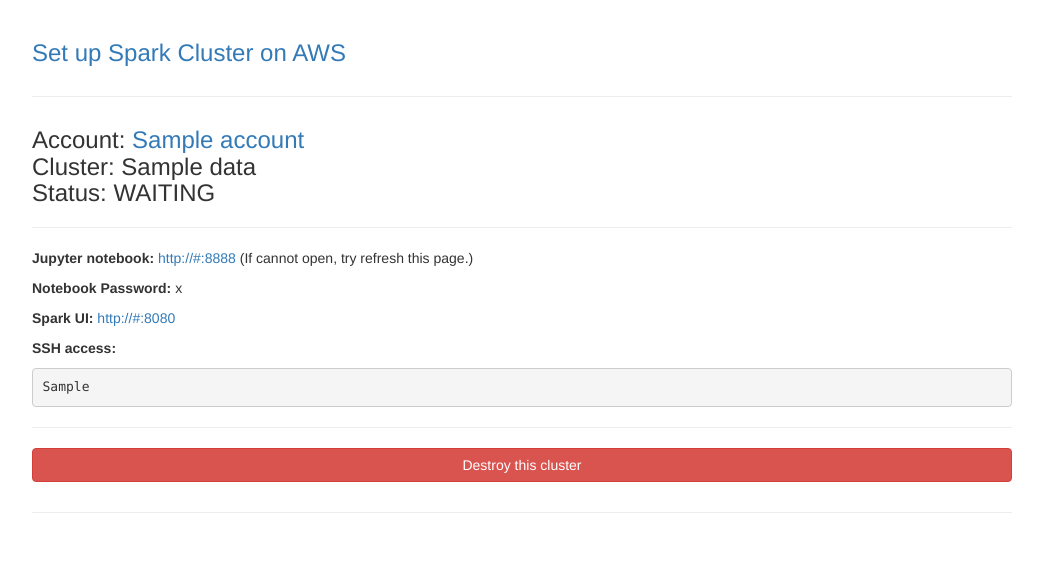
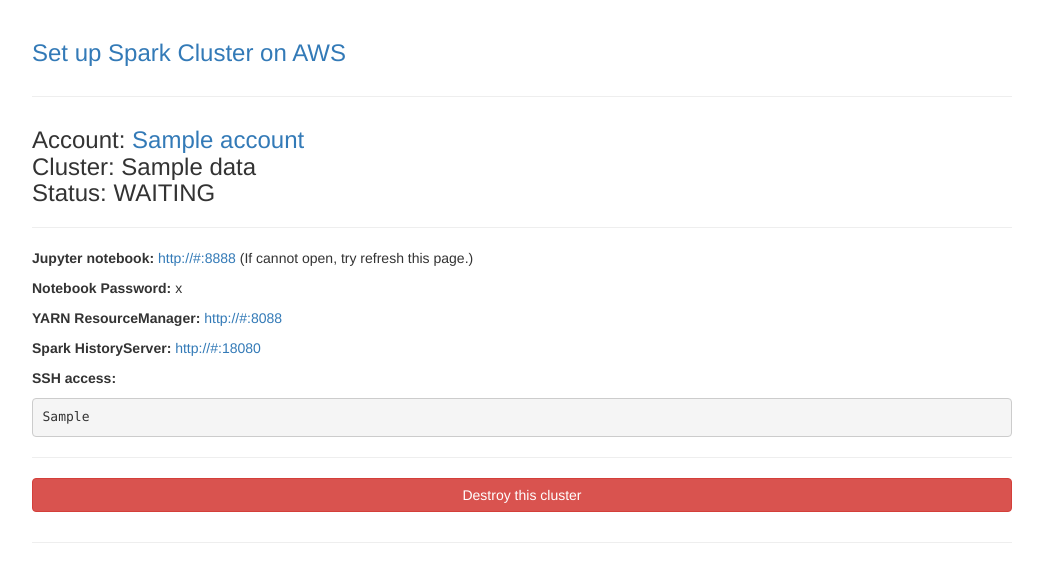
Before and after one commit to arapat/spark-notebook, a Flask app: template spark_notebook/templates/cluster-settings.html in a window 1280 px wide. Shown: the top 582 px of the page, without its empty margins (118-1161 px from the left). Run offline with Flask 2, Linux system fonts and the light colour scheme; the template is opened without the code that fills it: most values are stand-ins (such as "Sample title", 1, 10 or a date in 2020); some libraries are stand-ins or nearby versions.

Commit message:
Added links to YARN ResourceManager and Spark HistoryServer for EMR; Removed Spark UI

```diff
--- a/spark_notebook/templates/cluster-settings.html
+++ b/spark_notebook/templates/cluster-settings.html
@@ -24,11 +24,13 @@
         {% if data["status"] == "RUNNING" or data["status"] == "WAITING" %}
 
             <p><b>Jupyter notebook:</b>
-                <a href="http://{{data['master_url']}}:8888">http://{{data['master_url']}}:8888</a>
+                <a target="_blank" href="http://{{data['master_url']}}:8888">http://{{data['master_url']}}:8888</a>
                 (If cannot open, try refresh this page.)</p>
             <p><b>Notebook Password:</b> {{data['password']}}</p>
-            <p><b>Spark UI:</b>
-                <a href="http://{{data['master_url']}}:8080">http://{{data['master_url']}}:8080</a></p>
+            <p><b>YARN ResourceManager:</b>
+                <a target="_blank" href="http://{{data['master_url']}}:8088">http://{{data['master_url']}}:8088</a></p>
+            <p><b>Spark HistoryServer:</b>
+                <a target="_blank" href="http://{{data['master_url']}}:18080">http://{{data['master_url']}}:18080</a></p>
             <p><b>SSH access:</b>
             <pre>{{data["aws_access"]}}</pre></p>
 
```
